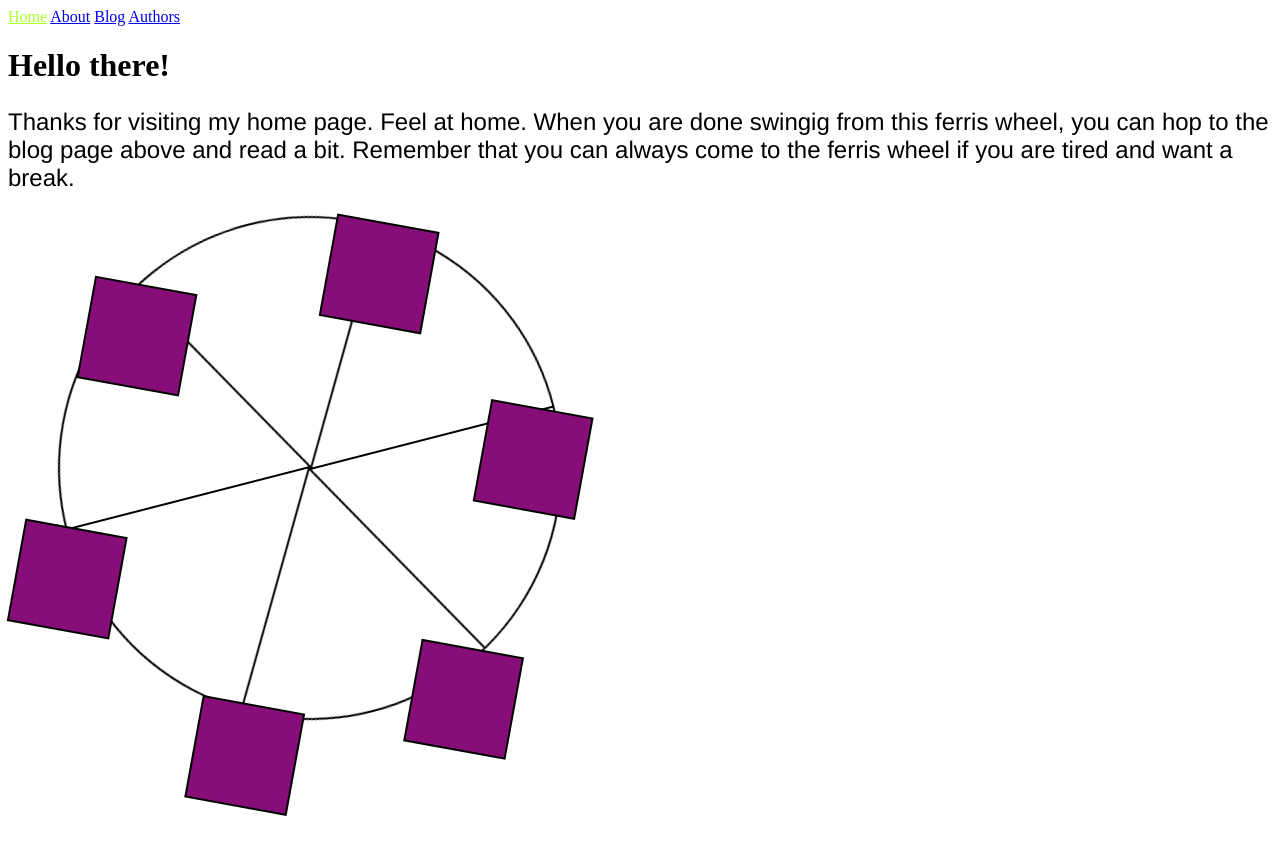
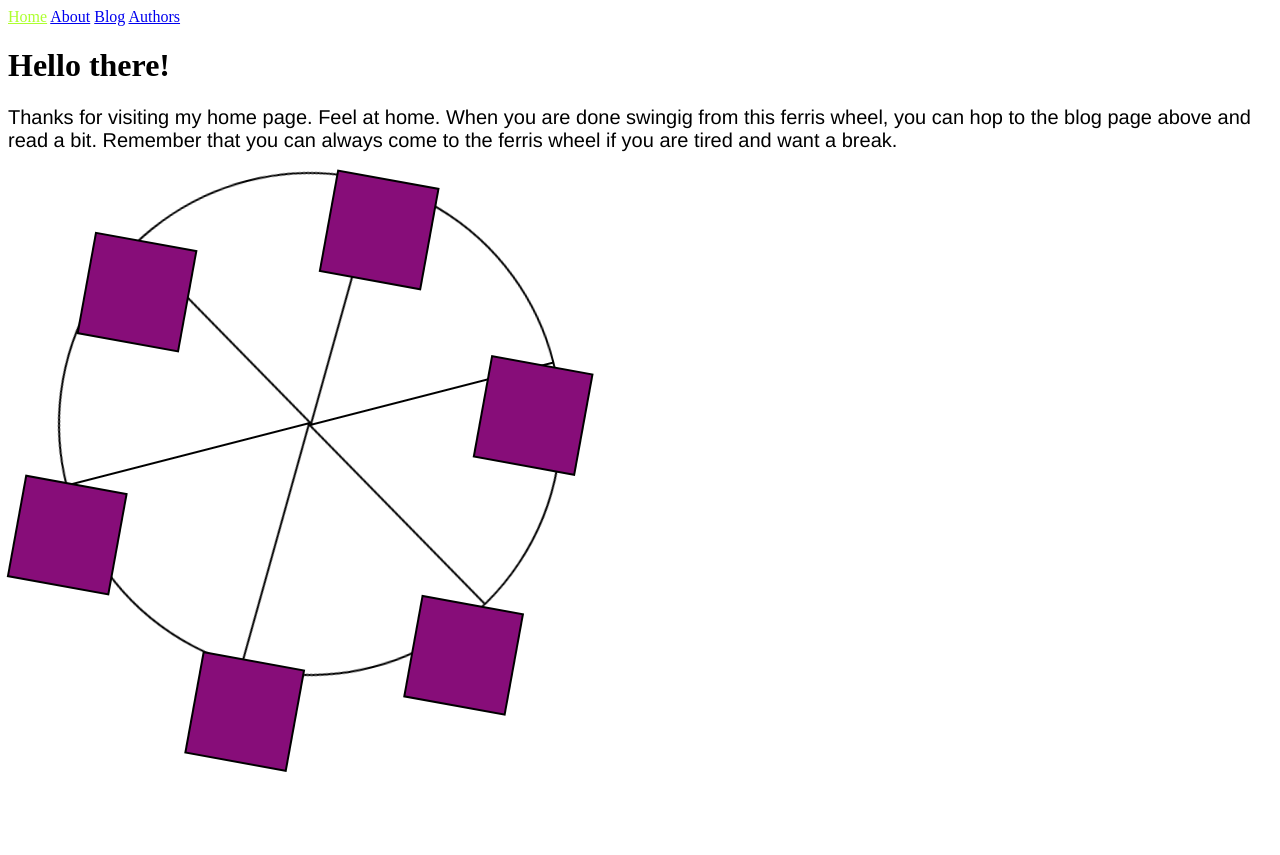
Before and after one commit to habasweiny/habasweiny.github.io, a Jekyll site: the page built from index.html, in a window 1280 px wide. Shown: the top 855 px of the page. Built offline with Jekyll 4.4.1, drawn with Linux system fonts in a browser that asks for light colours.

Commit message:
paragrph resizing

```diff
--- a/_sass/main.scss
+++ b/_sass/main.scss
@@ -3,7 +3,7 @@
   }
 .paragraph {
   font-family: 'Franklin Gothic Medium', 'Arial Narrow', Arial, sans-serif;
-  font-size: x-large;
+  font-size: 20px;
 }
 
 .hero {
```
